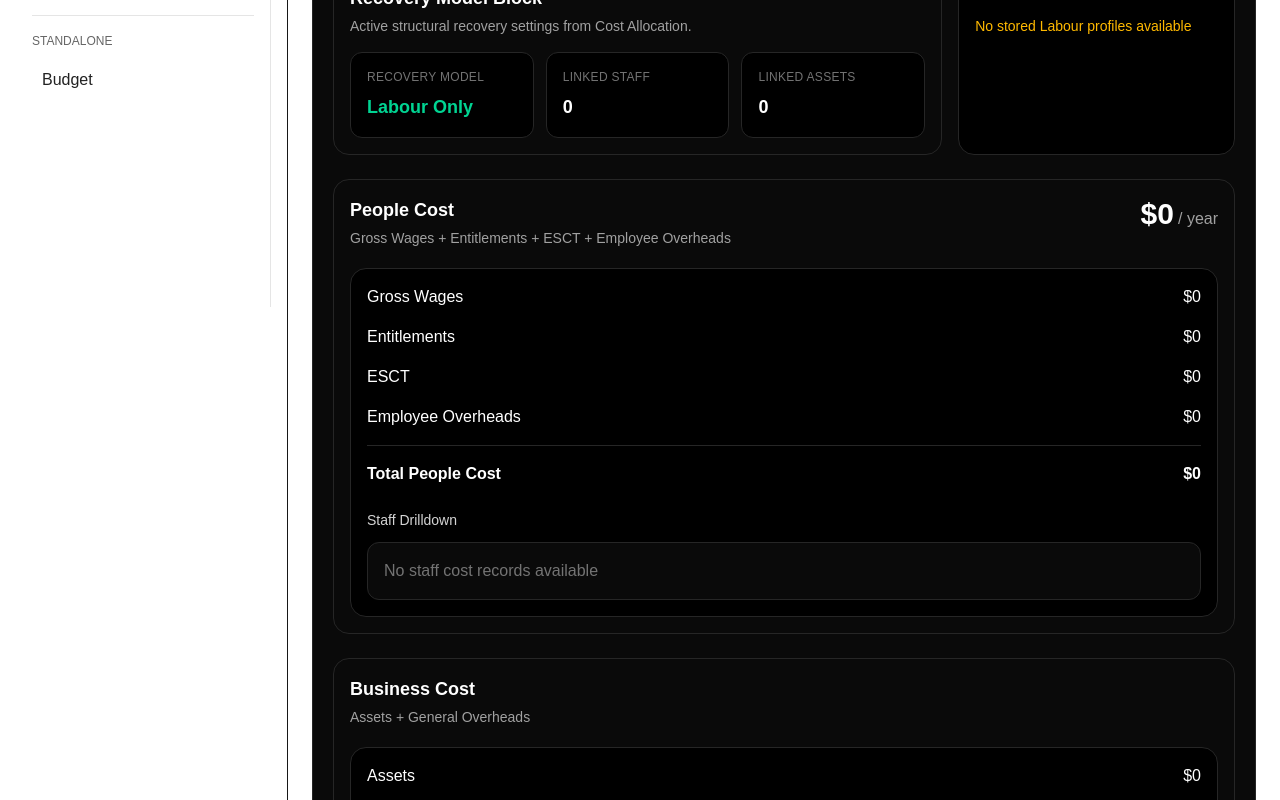
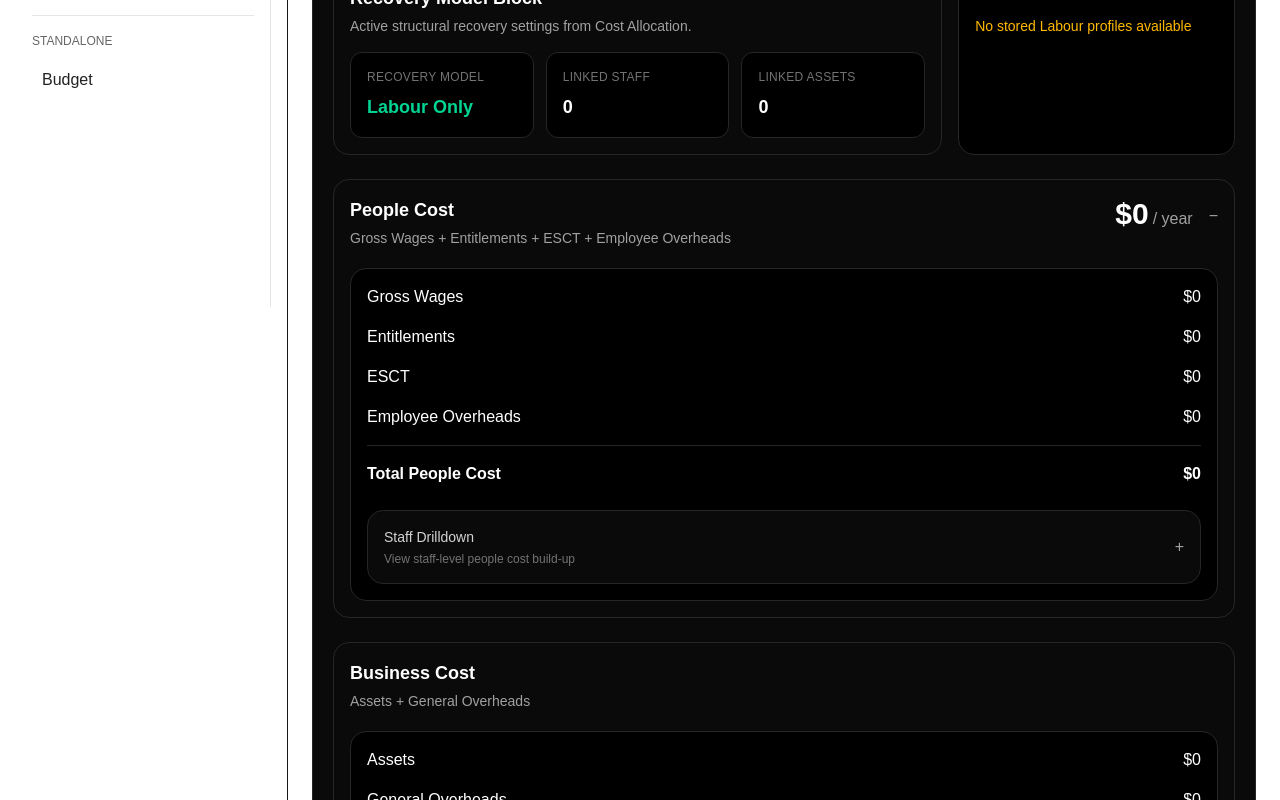
Before and after one commit to QSTools/qstools-v2, a Next.js app: page /cost-summary in a window 1280 px wide. Shown: the part 509-1309 px from the top of the page. Built offline with nearby package versions, Linux system fonts and the light colour scheme.

Commit message:
Cost Summary v1.3 — Nested collapse: People Cost with staff drilldown toggle

```diff
--- a/components/cost-summary/CostSummaryCard.jsx
+++ b/components/cost-summary/CostSummaryCard.jsx
@@ -1,4 +1,6 @@
 "use client";
+
+import { useState } from "react";
 
 function formatMoney(value) {
   const n = Number(value || 0);
@@ -23,14 +25,15 @@ export default function CostSummaryCard({
   business_cost_total,
   asset_cost_total,
   general_overheads_total,
-  asset_rows = [],
-  general_overhead_rows = [],
 
   total_cost_burden,
   required_revenue,
   required_recovery_rate,
   highlight_insight,
 }) {
+  const [peopleCostOpen, setPeopleCostOpen] = useState(true);
+  const [staffDrilldownOpen, setStaffDrilldownOpen] = useState(false);
+
   return (
     <section className="rounded-2xl border border-neutral-800 bg-neutral-950 p-5">
       <h2 className="text-2xl font-semibold text-white">Cost Summary</h2>
@@ -94,7 +97,11 @@ export default function CostSummaryCard({
       </div>
 
       <div className="mt-6 rounded-2xl border border-neutral-800 bg-neutral-950 p-4">
-        <div className="flex items-start justify-between gap-4">
+        <button
+          type="button"
+          onClick={() => setPeopleCostOpen((prev) => !prev)}
+          className="flex w-full items-start justify-between gap-4 text-left"
+        >
           <div>
             <h3 className="text-lg font-semibold text-white">People Cost</h3>
             <p className="mt-1 text-sm text-neutral-400">
@@ -102,14 +109,18 @@ export default function CostSummaryCard({
             </p>
           </div>
 
-          <div className="text-right">
+          <div className="flex items-center gap-4 text-right">
             <div className="text-3xl font-bold text-white">
               {formatMoney(people_cost_total)}
               <span className="ml-1 text-base font-normal text-neutral-400">/ year</span>
             </div>
+            <span className="pt-1 text-neutral-400">
+              {peopleCostOpen ? "−" : "+"}
+            </span>
           </div>
-        </div>
+        </button>
 
+        {peopleCostOpen && (
           <div className="mt-5 rounded-2xl border border-neutral-800 bg-black p-4">
             <div className="space-y-4 text-base">
               <div className="flex items-center justify-between text-white">
@@ -138,21 +149,43 @@ export default function CostSummaryCard({
               </div>
             </div>
 
-          <div className="mt-6">
-            <div className="text-sm font-medium text-neutral-300">Staff Drilldown</div>
+            <div className="mt-6 rounded-2xl border border-neutral-800 bg-neutral-950 p-4">
+              <button
+                type="button"
+                onClick={() => setStaffDrilldownOpen((prev) => !prev)}
+                className="flex w-full items-center justify-between gap-4 text-left"
+              >
+                <div>
+                  <div className="text-sm font-medium text-neutral-300">
+                    Staff Drilldown
+                  </div>
+                  <div className="mt-1 text-xs text-neutral-500">
+                    View staff-level people cost build-up
+                  </div>
+                </div>
 
-            <div className="mt-3 space-y-3">
+                <span className="text-neutral-400">
+                  {staffDrilldownOpen ? "−" : "+"}
+                </span>
+              </button>
+
+              {staffDrilldownOpen && (
+                <div className="mt-4 space-y-3">
                   {people_rows.length > 0 ? (
                     people_rows.map((row) => (
                       <div
                         key={row.staff_id ?? row.staff_name}
-                    className="rounded-xl border border-neutral-800 bg-neutral-950 p-4"
+                        className="rounded-xl border border-neutral-800 bg-black p-4"
                       >
                         <div className="flex items-start justify-between gap-4">
                           <div>
-                        <div className="font-semibold text-white">{row.staff_name}</div>
+                            <div className="font-semibold text-white">
+                              {row.staff_name}
+                            </div>
                             <div className="text-sm text-neutral-400">
-                          {[row.staff_role, row.labour_class].filter(Boolean).join(" • ")}
+                              {[row.staff_role, row.labour_class]
+                                .filter(Boolean)
+                                .join(" • ")}
                             </div>
                           </div>
 
@@ -164,35 +197,35 @@ export default function CostSummaryCard({
                         </div>
 
                         <div className="mt-4 grid grid-cols-1 gap-2 text-sm md:grid-cols-5">
-                      <div className="rounded-lg border border-neutral-800 bg-black p-3">
+                          <div className="rounded-lg border border-neutral-800 bg-neutral-950 p-3">
                             <div className="text-neutral-500">Gross Wages</div>
                             <div className="mt-1 text-white">
                               {formatMoney(row.gross_wages_total)}
                             </div>
                           </div>
 
-                      <div className="rounded-lg border border-neutral-800 bg-black p-3">
+                          <div className="rounded-lg border border-neutral-800 bg-neutral-950 p-3">
                             <div className="text-neutral-500">Entitlements</div>
                             <div className="mt-1 text-white">
                               {formatMoney(row.entitlement_cost_total)}
                             </div>
                           </div>
 
-                      <div className="rounded-lg border border-neutral-800 bg-black p-3">
+                          <div className="rounded-lg border border-neutral-800 bg-neutral-950 p-3">
                             <div className="text-neutral-500">ESCT</div>
                             <div className="mt-1 text-white">
                               {formatMoney(row.esct_total)}
                             </div>
                           </div>
 
-                      <div className="rounded-lg border border-neutral-800 bg-black p-3">
+                          <div className="rounded-lg border border-neutral-800 bg-neutral-950 p-3">
                             <div className="text-neutral-500">Employee Overheads</div>
                             <div className="mt-1 text-white">
                               {formatMoney(row.employee_overheads_total)}
                             </div>
                           </div>
 
-                      <div className="rounded-lg border border-neutral-800 bg-black p-3">
+                          <div className="rounded-lg border border-neutral-800 bg-neutral-950 p-3">
                             <div className="text-neutral-500">Productive Hours</div>
                             <div className="mt-1 text-white">
                               {Number(row.productive_hours || 0).toLocaleString()}
@@ -202,13 +235,15 @@ export default function CostSummaryCard({
                       </div>
                     ))
                   ) : (
-                <div className="rounded-xl border border-neutral-800 bg-neutral-950 p-4 text-neutral-500">
+                    <div className="rounded-xl border border-neutral-800 bg-black p-4 text-neutral-500">
                       No staff cost records available
                     </div>
                   )}
                 </div>
+              )}
             </div>
           </div>
+        )}
       </div>
 
       <div className="mt-6 rounded-2xl border border-neutral-800 bg-neutral-950 p-4">
```
Lines whose indentation alone changed are shown as unchanged.
